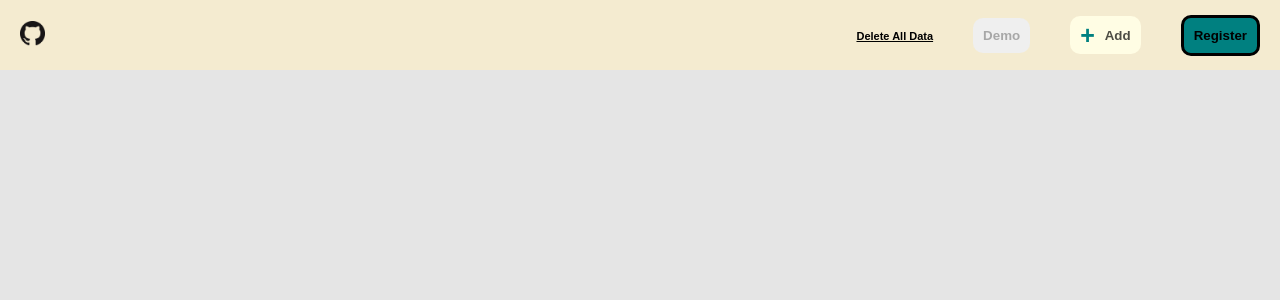
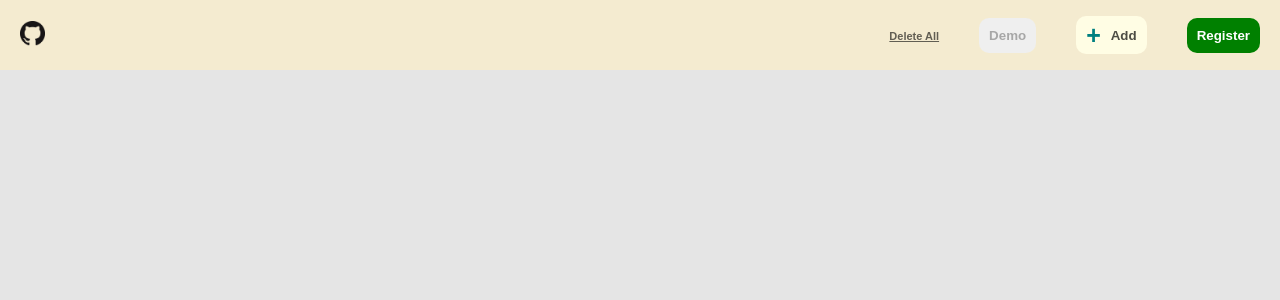
Before and after one commit to 87prashant/MindChart, a React (Create React App) app in the folder packages/client/: page / in a window 1280 px wide. Shown: the top 300 px of the page. Built offline with nearby package versions, Linux system fonts and the light colour scheme.

Commit message:
change style

```diff
--- a/packages/client/src/components/Header.tsx
+++ b/packages/client/src/components/Header.tsx
@@ -51,6 +51,7 @@ const DeleteAllData = styled(AddButton)({
   fontSize: 11,
   textDecoration: "underline",
   transition: "all ease 100ms",
+  color: "rgba(0, 0, 0, 0.6)",
   ":hover": {
     backgroundColor: "inherit",
     color: "red",
@@ -75,10 +76,15 @@ export const AuthenticationButton = styled("button")({
   padding: "10px",
   textDecoration: "none",
   cursor: "pointer",
-  border: "solid black",
+  border: "none",
   borderRadius: "10px",
-  backgroundColor: "teal",
+  backgroundColor: "green",
   fontWeight: "bolder",
+  color: "white",
+  transition: "all ease 200ms",
+  ":hover": {
+    transform: "scale(1.03)"
+  }
 });
 
 const PlusIcon = styled("span")({
@@ -160,7 +166,7 @@ const Header = (props: Props) => {
       </HelpButton>
       {!isLoggedIn && (
         <DeleteAllData onClick={handleDeleteAllData}>
-          Delete All Data
+          Delete All
         </DeleteAllData>
       )}
       {!isLoggedIn && (
```
